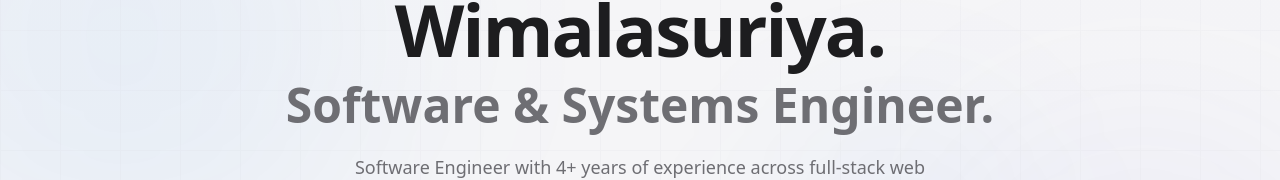
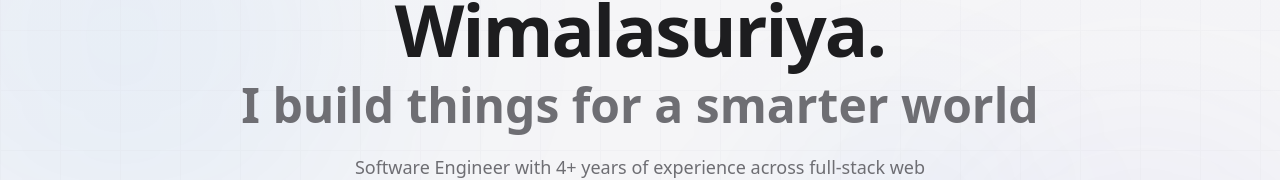
Before and after one commit to chinthana-w/chinthana-w.github.io, a Next.js app: page / in a window 1280 px wide. Shown: the part 150-330 px from the top of the page. Built offline with nearby package versions, Linux system fonts and the light colour scheme; no server answers.

Commit message:
Update subtitle to reflect current role

```diff
--- a/app/components/Hero.tsx
+++ b/app/components/Hero.tsx
@@ -32,7 +32,7 @@ export default function Hero() {
         </h1>
 
         <h2 className="text-3xl md:text-5xl font-bold text-[#6e6e73] mb-6">
-          Software & Systems Engineer.
+          I build things for a smarter world
         </h2>
 
         <p className="max-w-2xl mx-auto text-lg text-[#6e6e73] leading-relaxed mb-3">
```
